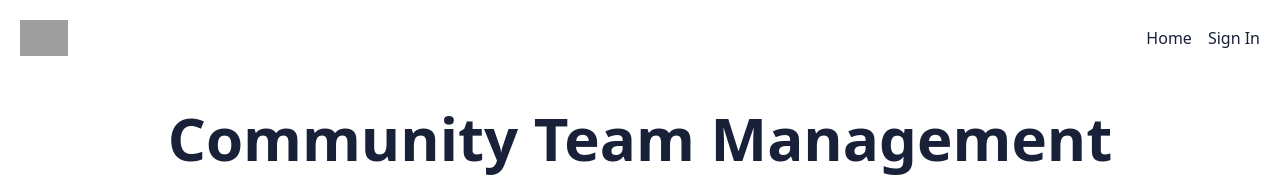
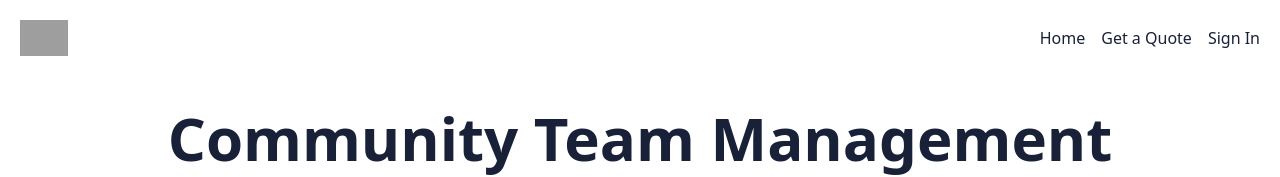
Before and after one commit to grenrock/ctm, a Next.js app: page / in a window 1280 px wide. Shown: the top 177 px of the page. Built offline with nearby package versions, Linux system fonts and the light colour scheme; grey boxes are pictures that could not be loaded.

Commit message:
add contact page

```diff
--- a/package.json
+++ b/package.json
@@ -11,10 +11,10 @@
   "dependencies": {
     "@emotion/react": "^11.10.4",
     "@emotion/server": "^11.10.0",
-    "@mantine/core": "^5.5.4",
+    "@mantine/core": "^5.10.5",
     "@mantine/hooks": "^5.5.4",
     "@mantine/next": "^5.5.4",
-    "aws-sdk": "^2.1231.0",
+    "aws-sdk": "^2.1420.0",
     "cookies-next": "^2.1.1",
     "framer-motion": "^7.5.3",
     "jose": "^4.10.0",
@@ -29,6 +29,7 @@
     "react-dom": "18.2.0",
     "react-hook-form": "^7.37.0",
     "react-icons": "^4.4.0",
+    "react-imask": "^7.1.3",
     "redis": "^4.3.1",
     "short-uuid": "^4.2.0"
   },
--- /dev/null
+++ b/src/components/Contact.tsx
@@ -0,0 +1,4 @@
+import { Input } from '@mantine/core';
+import { useId } from '@mantine/hooks';
+import { IMaskInput } from 'react-imask';
+import React from 'react';
--- a/src/components/Navbar.tsx
+++ b/src/components/Navbar.tsx
@@ -47,17 +47,22 @@ export const Navbar: React.FC<NavbarProps> = ({ signedIn, setSignedIn }) => {
         <div className="container flex flex-col flex-wrap items-center p-5 mx-auto md:flex-row">
           <Link href="/">
             <a className="flex items-center mb-4 font-medium text-white title-font md:mb-0 w-12">
-              <img src="https://ctm-images-20230408.s3.us-west-1.amazonaws.com/logo.jpg"/>
+              <img src="https://ctm-images-20230408.s3.us-west-1.amazonaws.com/logo.jpg" />
             </a>
           </Link>
           <nav className="flex flex-wrap items-center space-x-4 justify-center text-base md:ml-auto">
             <Link href="/">
+              <a className={asPath === '/' ? 'ctm-nav-link' : 'ctm-menu-text'}>
+                Home
+              </a>
+            </Link>
+            <Link href="/contact">
               <a
                 className={
-                  asPath === '/' ? 'ctm-nav-link' : 'ctm-menu-text'
+                  asPath === '/contact' ? 'ctm-nav-link' : 'ctm-menu-text'
                 }
               >
-                Home
+                Get a Quote
               </a>
             </Link>
             {!signedIn && (
--- /dev/null
+++ b/src/pages/api/b1/contact/index.ts
@@ -0,0 +1,27 @@
+import { methodNotAllowedError } from '@/utils/api';
+import { NextApiRequest, NextApiResponse } from 'next';
+import sendContactRequest from '@/services/contact';
+
+export default async function contact(
+  req: NextApiRequest,
+  res: NextApiResponse,
+) {
+  const body = JSON.parse(req.body);
+  if (!req.headers.referer?.endsWith('contact')) {
+    res.status(201).json({});
+    return;
+  }
+  if (req.method === 'POST') {
+    await sendContactRequest(
+      body.name,
+      body.phone,
+      body.email,
+      body.assocName,
+      body.assocAddr,
+      body.details,
+    );
+    res.status(201).json({});
+    return;
+  }
+  return methodNotAllowedError(req, res);
+}
--- /dev/null
+++ b/src/pages/contact.tsx
@@ -0,0 +1,158 @@
+import React from 'react';
+import { application } from 'src/constants';
+import {
+  Input,
+  TextInput,
+  Textarea,
+  Button,
+  Group,
+  Loader,
+} from '@mantine/core';
+import { useId } from '@mantine/hooks';
+import { IMaskInput } from 'react-imask';
+import { useState } from 'react';
+
+type ContactPageProps = {
+  isFirstMount: boolean;
+  signedIn: boolean;
+};
+
+function ContactPage(props: ContactPageProps) {
+  const [name, setName] = useState('');
+  const [phone, setPhone] = useState('');
+  const [email, setEmail] = useState('');
+  const [assocName, setAssocName] = useState('');
+  const [assocAddr, setAssocAddr] = useState('');
+  const [details, setDetails] = useState('');
+  const [sendSuccess, setSendSuccess] = useState(false);
+  const [sendFailure, setSendFailure] = useState(false);
+  const [loading, setLoading] = useState(false);
+  const id = useId();
+  const send = () => {
+    setLoading(true);
+    fetch('api/b1/contact', {
+      method: 'POST',
+      body: JSON.stringify({
+        name,
+        phone,
+        email,
+        assocName,
+        assocAddr,
+        details,
+      }),
+    }).then((res) => {
+      setLoading(false);
+      if (res.status === 201) {
+        sessionStorage.setItem('contact', 'success');
+        setSendSuccess(true);
+      } else {
+        setSendFailure(true);
+      }
+    });
+  };
+
+  if (sendSuccess || sessionStorage.getItem('contact')) {
+    return (
+      <div className="mx-auto -mt-24 flex items-center justify-center h-screen text-base lg:w-1/4 md:w-2/3 text-gray-500">
+        <Group position="center">
+          Thank you for your inquiry. Someone will reach out to you within 24
+          hours.
+        </Group>
+      </div>
+    );
+  }
+
+  if (sendFailure) {
+    return (
+      <div className="mx-auto -mt-24 flex items-center justify-center h-screen text-base lg:w-1/4 md:w-2/3 text-gray-500">
+        <Group position="center">
+          Something went wrong. Please try again later.
+        </Group>
+      </div>
+    );
+  }
+
+  return (
+    <div className="mx-auto px-8 text-base lg:w-1/4 md:w-2/3 leading-relaxed text-gray-500">
+      <TextInput
+        className="mb-4"
+        label="Name"
+        value={name}
+        onChange={(event) => setName(event.currentTarget.value)}
+      />
+      <Input.Wrapper className="mb-4" id={id} label="Phone Number">
+        <Input<any>
+          component={IMaskInput}
+          mask="(000) 000-0000"
+          id={id}
+          onChange={(event: React.ChangeEvent<HTMLInputElement>) =>
+            setPhone(event.currentTarget.value)
+          }
+        />
+      </Input.Wrapper>
+      <TextInput
+        className="mb-4"
+        label="Email"
+        value={email}
+        onChange={(event) => setEmail(event.currentTarget.value)}
+      />
+      <TextInput
+        className="mb-4"
+        label="Association Name"
+        value={assocName}
+        onChange={(event) => setAssocName(event.currentTarget.value)}
+      />
+      <TextInput
+        className="mb-4"
+        label="Association Address"
+        value={assocAddr}
+        onChange={(event) => setAssocAddr(event.currentTarget.value)}
+      />
+      <Textarea
+        className="mb-4"
+        label="Additional Details"
+        value={details}
+        onChange={(event) => {
+          setDetails(event.currentTarget.value);
+        }}
+      />
+      <Group position="center">
+        <Button
+          onClick={() => {
+            send();
+          }}
+          variant="outline"
+        >
+          Submit
+        </Button>
+      </Group>
+      <Group position="center" className="mt-4">
+        <p>Hablamos español</p>
+      </Group>
+      <Group position="center">
+        <p>Nous parlons français</p>
+      </Group>
+      <Group position="center">
+        <p>ما فارسی صحبت می کنیم</p>
+      </Group>
+      <Group position="center">
+        <p>Մենք խոսում ենք հայերեն</p>
+      </Group>
+      {loading && (
+        <Group position="center" className="mt-4">
+          <Loader />
+        </Group>
+      )}
+    </div>
+  );
+}
+
+export default ContactPage;
+
+ContactPage.getSeo = function getSeo() {
+  const props = {
+    title: application.title,
+    description: application.description,
+  };
+  return props;
+};
--- /dev/null
+++ b/src/services/contact.ts
@@ -0,0 +1,46 @@
+import { getSesService } from '@/utils/aws';
+
+export default async function sendContactRequest(
+  name: string,
+  phone: string,
+  email: string,
+  assocName: string,
+  assocAddr: string,
+  details: string,
+) {
+  const htmlBody = `<br>Name: ${name}<br>Phone: ${phone}<br>Email: ${email}<br>Association Name: ${assocName}<br>Association Addr: ${assocAddr}<br>Additional Details: ${details}`;
+  const textBody = `Name: ${name}\nPhone: ${phone}\nEmail: ${email}\nAssociation Name: ${assocName}\nAssociation Addr: ${assocAddr}\nAdditional Details: ${details}`;
+  const params = {
+    Destination: {
+      // ToAddresses: ['gwyn@communityteammanagement.com'],
+      ToAddresses: ['tevgrenrock@gmail.com'],
+    },
+    Message: {
+      Body: {
+        Html: {
+          Charset: 'UTF-8',
+          Data: htmlBody,
+        },
+        Text: {
+          Charset: 'UTF-8',
+          Data: textBody,
+        },
+      },
+      Subject: {
+        Charset: 'UTF-8',
+        Data: 'New Contact Inquiry',
+      },
+    },
+    Source: 'Gwyn <gwyn@communityteammanagement.com>',
+  };
+  const ses = getSesService();
+  return new Promise((resolve, reject) => {
+    ses.sendEmail(params, (err, data) => {
+      if (err) {
+        reject(err);
+      } else {
+        resolve(data);
+      }
+    });
+  });
+}
--- a/src/utils/aws.ts
+++ b/src/utils/aws.ts
@@ -1,4 +1,4 @@
-import { CognitoIdentityServiceProvider } from 'aws-sdk';
+import { CognitoIdentityServiceProvider, SES } from 'aws-sdk';
 
 const options = {
   region: process.env.CTM_AWS_REGION,
@@ -9,3 +9,7 @@ const options = {
 export function getCognitoService() {
   return new CognitoIdentityServiceProvider(options);
 }
+
+export function getSesService() {
+  return new SES(options);
+}
```
Also changed, not shown: 2 other files (tests, documents, lock files or other folders).
